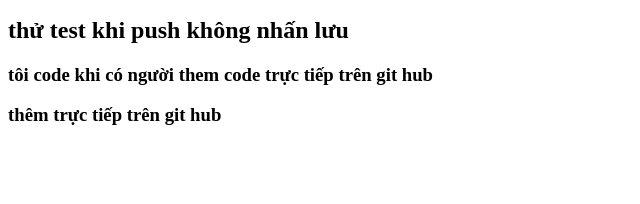
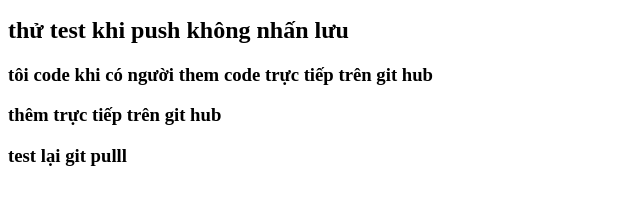
Before and after one commit to Tinhtaotau/BC69_Demo, a plain HTML site: page index.html in a window 1280 px wide. Shown: the part 110-314 px from the top of the page, without its empty margins (0-640 px from the left). Drawn offline with Linux system fonts and the light colour scheme.

Commit message:
test lai git pull

```diff
--- a/index.html
+++ b/index.html
@@ -11,5 +11,6 @@
     <h2>thử test khi push không nhấn lưu</h2>
     <h3>tôi code khi có người them code trực tiếp trên git hub</h3>
     <h3>thêm trực tiếp trên git hub</h3>
+    <h3>test lại git pulll</h3>
 </body>
 </html>
```
